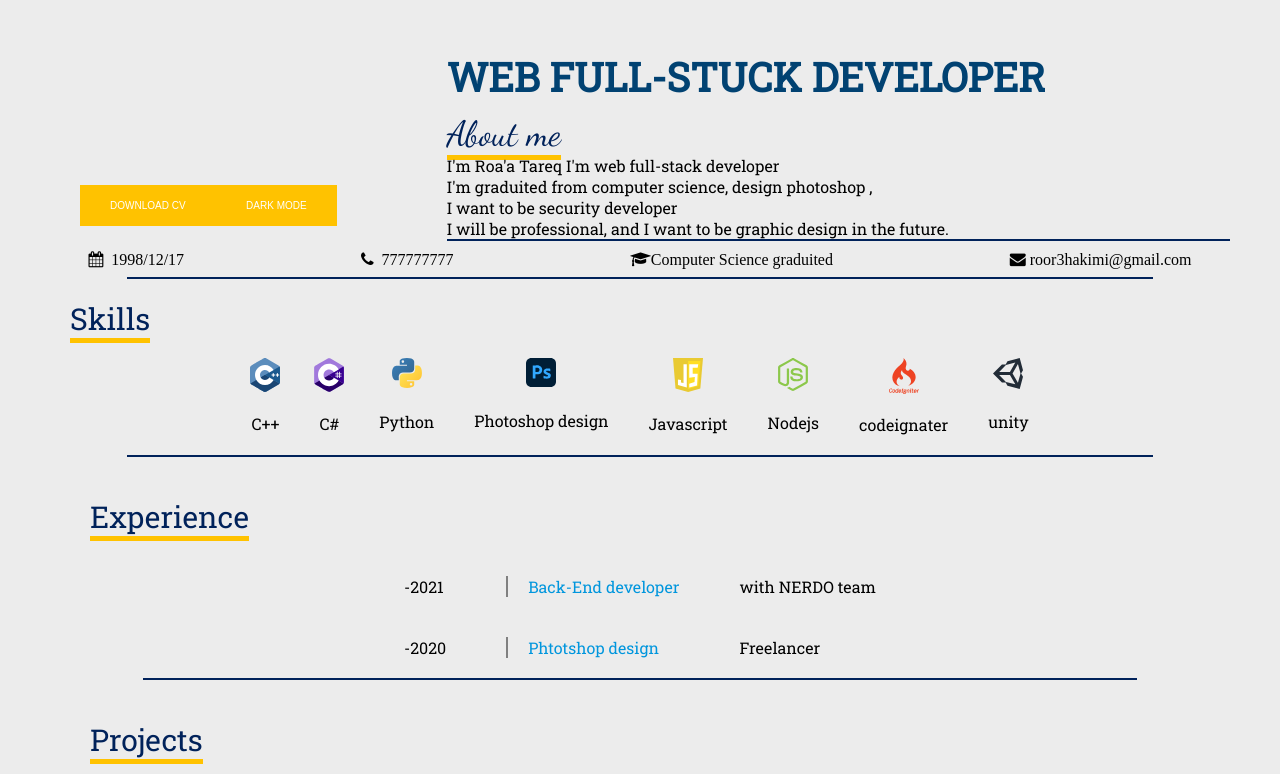
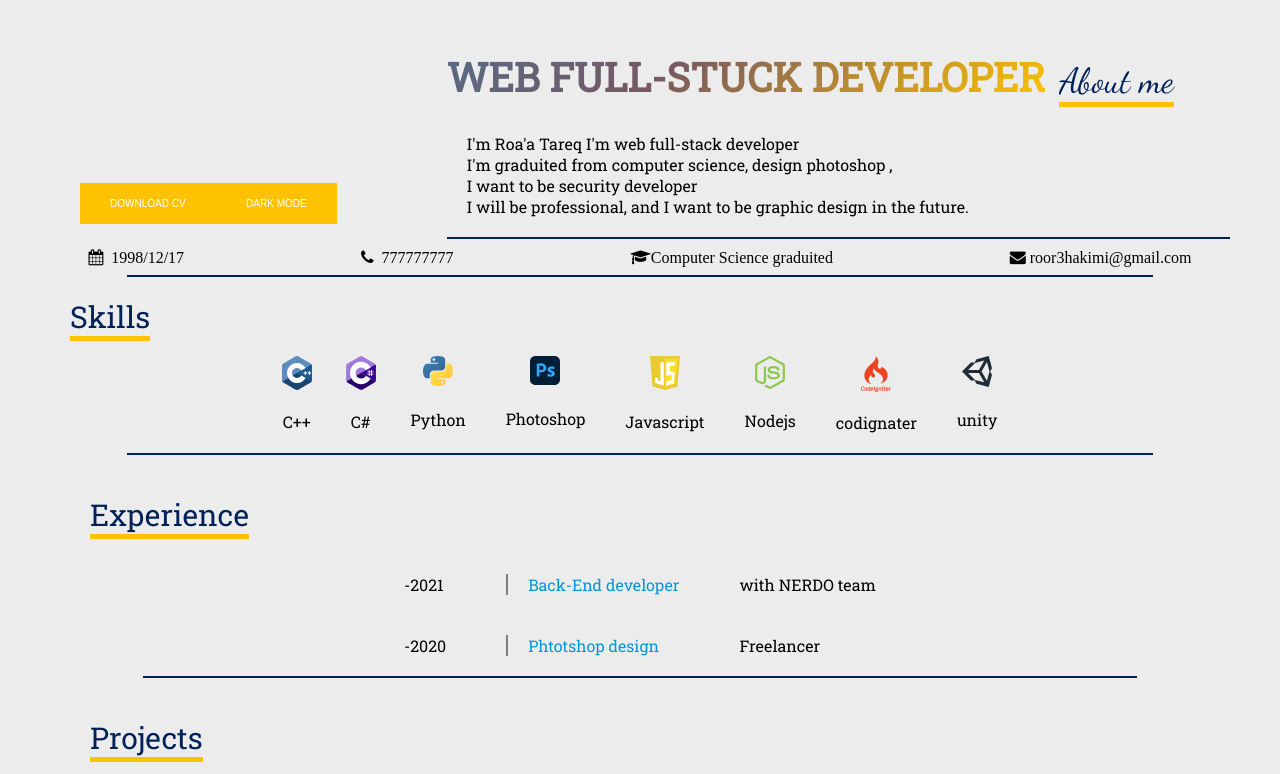
Before and after one commit to ro5a/Portfolio-Roaa, a plain HTML site: page index.html in a window 1280 px wide. Shown: the top 774 px of the page. Drawn offline with Linux system fonts and the light colour scheme.

Commit message:
I add anmation style for text

```diff
--- a/css/style.css
+++ b/css/style.css
@@ -26,6 +26,36 @@ header{
 .hr1{
 
     margin: auto;
+}
+/* animation for character */
+.animate{
+    text-transform: uppercase;
+    background-image: linear-gradient(
+      -225deg,
+      #014272 0%,
+      #397cac 29%,
+      #775862 67%,
+      #ffc200 100%
+    );
+    background-size: auto auto;
+    background-clip: border-box;
+    background-size: 200% auto;
+    color: #fff;
+    background-clip: text;
+    text-fill-color: transparent;
+    -webkit-background-clip: text;
+    -webkit-text-fill-color: transparent;
+    animation: textclip 2s linear infinite;
+    display: inline-block;
+        font-size: 190px;
+}
+@keyframes textclip {
+    to {
+      background-position: 200% center;
+    }
+  }
+.one p{
+    padding: 20px;
 }
 /* style of button for download CV */
 .button{
@@ -112,6 +142,7 @@ header .one{
 .hr2{
     width: 80%;
     margin: auto;
+
 }
 header .one h1{
     color:#014272;
@@ -125,6 +156,7 @@ header .one h1{
     font-size: 35px;
    color: #00225a;
    font-family: 'Dancing Script', cursive;
+   margin: 10px;
    margin-bottom: 20px;
 }
 /* order of skills */
--- a/index.html
+++ b/index.html
@@ -28,7 +28,7 @@
                     <div><button class="button">DOWNLOAD CV</button>
                     <button onclick="darkMode()" class="button1">DARK MODE</button></div>
                 </div>
-              <div class="one"> <h1>WEB FULL-STUCK DEVELOPER</h1>
+              <div class="one"> <h1 class="animate">WEB FULL-STUCK DEVELOPER</h1>
                 <span class="h2" >About me</span>
             <p>I'm Roa'a Tareq I'm web full-stack developer <br>I'm graduited from computer science,
                  design photoshop ,<br> I want to be security developer <br>
@@ -71,7 +71,7 @@
         </div>
         <div>
            <img src="images/adobe-photoshop-2.svg" alt="">
-           <p>Photoshop design</p>
+           <p>Photoshop</p>
         </div>
         <div>
            <img src="images/javascript-1.svg" alt="">
@@ -83,7 +83,7 @@
         </div>
         <div>
            <img src="images/codeigniter-1.svg" alt="">
-           <p>codeignater</p>
+           <p>codignater</p>
         </div>
         <div>
            <img src="images/unity-69.svg" alt="">
```
